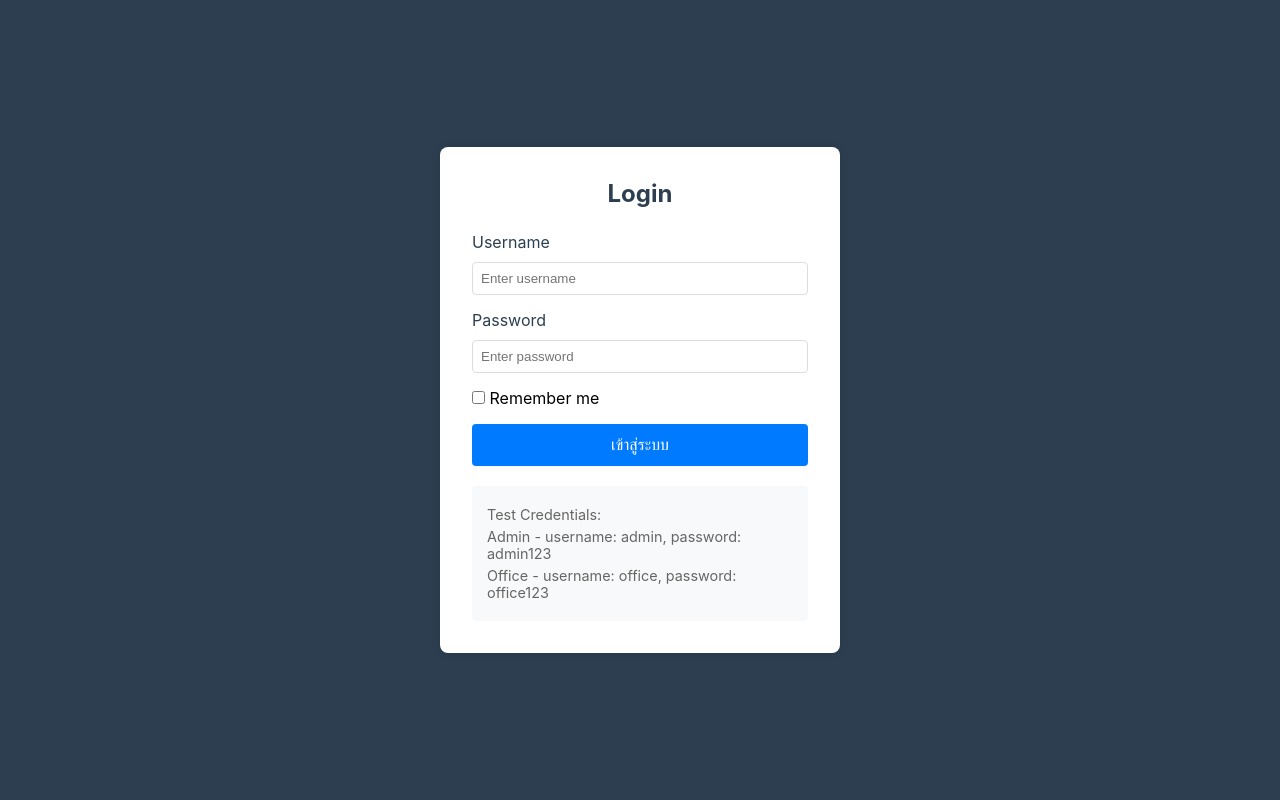
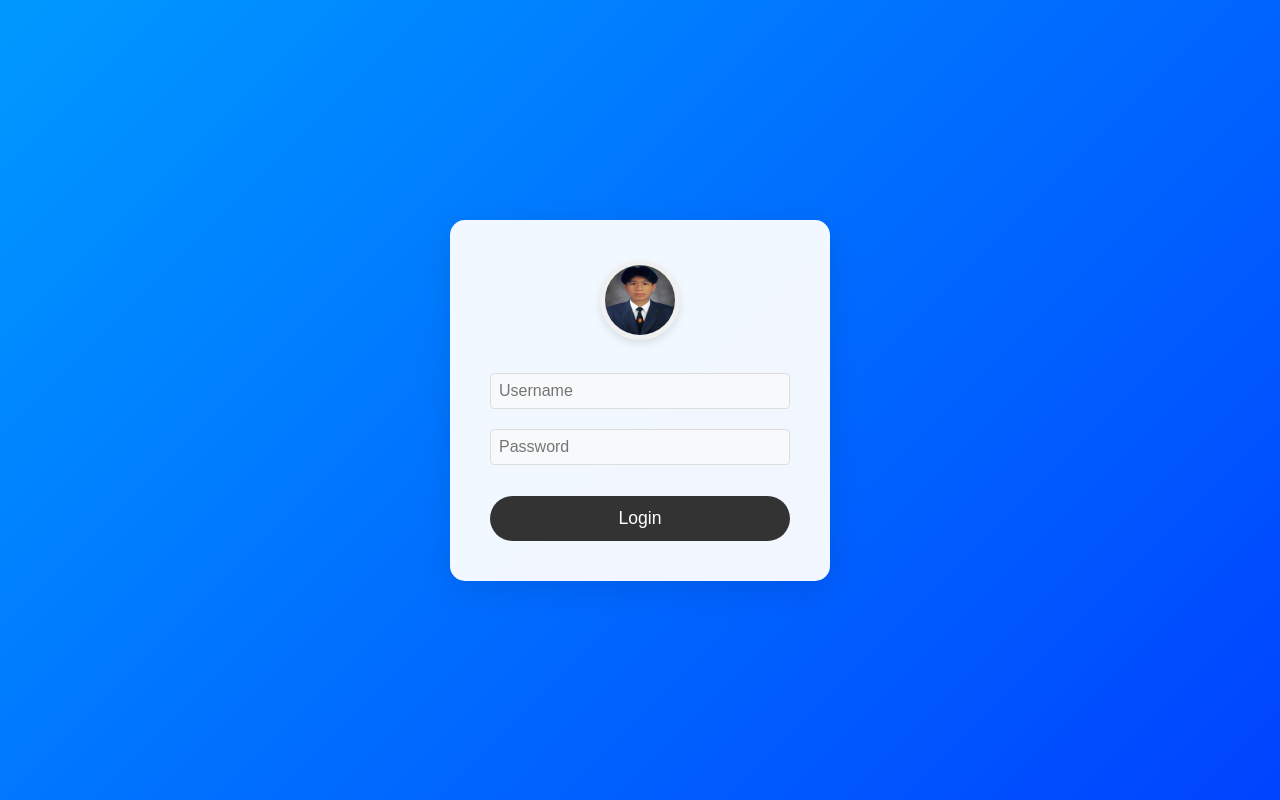
Before and after one commit to PhutawanNick/project-frontend, a React (Create React App) app: page / in a window 1280 px wide. Built offline with nearby package versions, Linux system fonts and the light colour scheme.

Commit message:
edit home

```diff
--- a/src/pages/home/HomePage.js
+++ b/src/pages/home/HomePage.js
@@ -3,6 +3,7 @@ import { useNavigate } from 'react-router-dom';
 import { useAuth } from '../../context/auth';
 import Swal from 'sweetalert2';
 import './HomeStyle.css';
+import defaultAvatar from '../../assets/images/chisanucha.png'; // สร้างไฟล์ default avatar
 
 function HomePage() {
   const navigate = useNavigate();
@@ -25,36 +26,32 @@ function HomePage() {
     });
   };
 
-  const handleSubmit = (e) => {
+  const handleSubmit = async (e) => {
     e.preventDefault();
 
-    // Check credentials against both user types
     const matchedUser = Object.values(mockUsers).find(
       user => user.username === formData.username && user.password === formData.password
     );
 
     if (matchedUser) {
-      // Login success
       login({
         username: formData.username,
         role: matchedUser.role
       });
 
-      Swal.fire({
+      await Swal.fire({
         icon: 'success',
-        title: 'Login successful',
-        text: `Welcome ${formData.username}`,
+        title: 'เข้าสู่ระบบสำเร็จ',
         timer: 1500,
         showConfirmButton: false
-      }).then(() => {
-        navigate('/dashboard');
       });
+
+      navigate('/dashboard');
     } else {
-      // Login failed
       Swal.fire({
         icon: 'error',
-        title: 'Login failed',
-        text: 'Invalid username or password'
+        title: 'เข้าสู่ระบบไม่สำเร็จ',
+        text: 'ชื่อผู้ใช้หรือรหัสผ่านไม่ถูกต้อง'
       });
     }
   };
@@ -62,49 +59,39 @@ function HomePage() {
   return (
     <div className="home-container">
       <div className="login-box">
-        <h2>Login</h2>
+        <img src={defaultAvatar} alt="User Avatar" className="user-avatar" />
 
         <form onSubmit={handleSubmit}>
           <div className="form-group">
-            <label>Username</label>
             <input
               type="text"
               name="username"
               value={formData.username}
               onChange={handleInputChange}
-              placeholder="Enter username"
+              placeholder="Username"
               required
             />
           </div>
 
           <div className="form-group">
-            <label>Password</label>
             <input
               type="password"
               name="password"
               value={formData.password}
               onChange={handleInputChange}
-              placeholder="Enter password"
+              placeholder="Password"
               required
             />
           </div>
 
-          <div className="form-options">
-            <label>
-              <input type="checkbox" /> Remember me
-            </label>
-          </div>
-
           <button type="submit" className="login-button">
-            เข้าสู่ระบบ
+            Login
           </button>
         </form>
 
-        <div className="login-note">
-          <p>Test Credentials:</p>
-          <p>Admin - username: admin, password: admin123</p>
-          <p>Office - username: office, password: office123</p>
-        </div>
+        {/* <a href="#" className="forgot-password">
+          Forgot Username / Password?
+        </a> */}
       </div>
     </div>
   );
--- a/src/pages/home/HomeStyle.css
+++ b/src/pages/home/HomeStyle.css
@@ -3,16 +3,28 @@
   display: flex;
   justify-content: center;
   align-items: center;
-  background-color: #2c3e50;
+  background: linear-gradient(135deg, #0099ff 0%, #0043ff 100%);
+  font-family: 'Kanit', sans-serif;
 }
 
 .login-box {
-  background-color: white;
-  padding: 2rem;
-  border-radius: 8px;
+  background-color: rgba(255, 255, 255, 0.95);
+  padding: 2.5rem;
+  border-radius: 15px;
   width: 100%;
-  max-width: 400px;
-  box-shadow: 0 0 10px rgba(0, 0, 0, 0.1);
+  max-width: 380px;
+  box-shadow: 0 8px 32px rgba(0, 0, 0, 0.1);
+  text-align: center;
+}
+
+.user-avatar {
+  width: 80px;
+  height: 80px;
+  border-radius: 50%;
+  margin: 0 auto 1.5rem;
+  background-color: #f0f0f0;
+  padding: 5px;
+  box-shadow: 0 4px 8px rgba(0, 0, 0, 0.1);
 }
 
 .login-box h2 {
@@ -29,7 +41,7 @@
 }
 
 .form-group {
-  margin-bottom: 1rem;
+  margin-bottom: 1.2rem;
 }
 
 .form-group label {
@@ -40,16 +52,18 @@
 
 .form-group input {
   width: 100%;
-  padding: 10px;
-  border: 1px solid #ddd;
-  border-radius: 4px;
-  margin-top: 5px;
+  padding: 12px 15px;
+  border: 1px solid #e1e1e1;
+  border-radius: 25px;
+  font-size: 1rem;
+  background-color: #f8f9fa;
+  transition: all 0.3s ease;
 }
 
 .form-group input:focus {
-  border-color: #0d81ed;
+  border-color: #0099ff;
+  box-shadow: 0 0 0 3px rgba(0, 153, 255, 0.2);
   outline: none;
-  box-shadow: 0 0 0 2px rgba(13,129,237,0.25);
 }
 
 .form-options {
@@ -66,18 +80,21 @@
 
 .login-button {
   width: 100%;
-  padding: 0.75rem;
-  background-color: #007bff;
+  padding: 12px;
+  background: #333;
   color: white;
   border: none;
-  border-radius: 4px;
-  font-size: 1rem;
+  border-radius: 25px;
+  font-size: 1.1rem;
+  font-weight: 500;
   cursor: pointer;
-  transition: background-color 0.3s;
+  transition: all 0.3s ease;
+  margin-top: 1rem;
 }
 
 .login-button:hover {
-  background-color: #0056b3;
+  background: #000;
+  transform: translateY(-1px);
 }
 
 .login-button:disabled {
@@ -97,3 +114,15 @@
 .login-note p {
   margin: 5px 0;
 }
+
+.forgot-password {
+  display: block;
+  margin-top: 1rem;
+  color: #666;
+  text-decoration: none;
+  font-size: 0.9rem;
+}
+
+.forgot-password:hover {
+  color: #0099ff;
+}
```
Also changed, not shown: src/assets/images/chisanucha.png (added).
